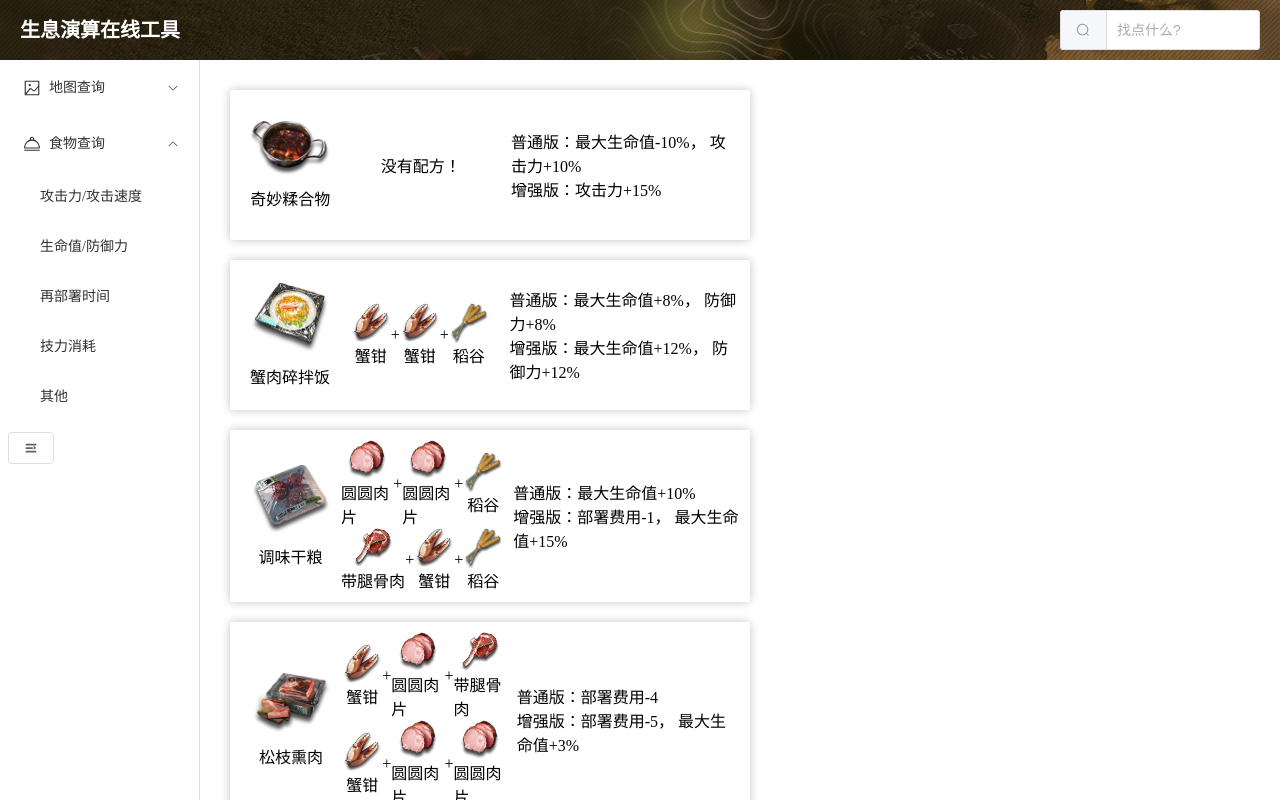
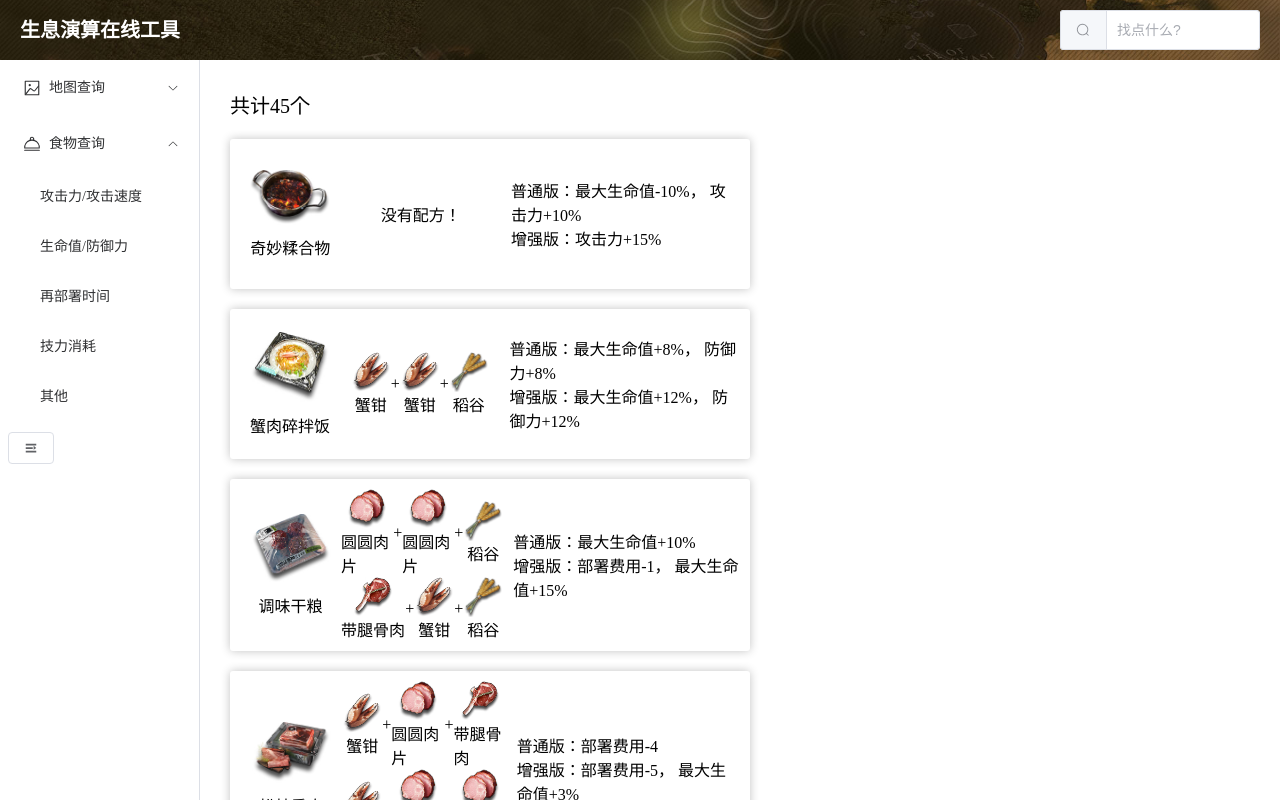
Before and after one commit to LuoTianOrange/SXYS-tools, a Vue app: page / in a window 1280 px wide. Both pictures are taken after a click on the item "食物查询". Built offline with nearby package versions, Linux system fonts and the light colour scheme.

Commit message:
添加一个食物数量统计显示

```diff
--- a/src/views/MainPage.vue
+++ b/src/views/MainPage.vue
@@ -86,6 +86,7 @@
                             :zoom-rate="1.2" :max-scale="7" :min-scale="0.2" :preview-src-list="object" :initial-index="1"
                             fit="cover" />
                     </div>
+                    <div v-if="!isMap" style="margin: 10px;font-size: 20px;">共计<span style="color: #000;">{{filteredFoods.length}}</span>个</div>
                     <div v-if="!isMap" style="display: flex;flex-wrap: wrap;">
                         <div class="food-item" v-for="i in filteredFoods">
                             <div class="food-img">
```
